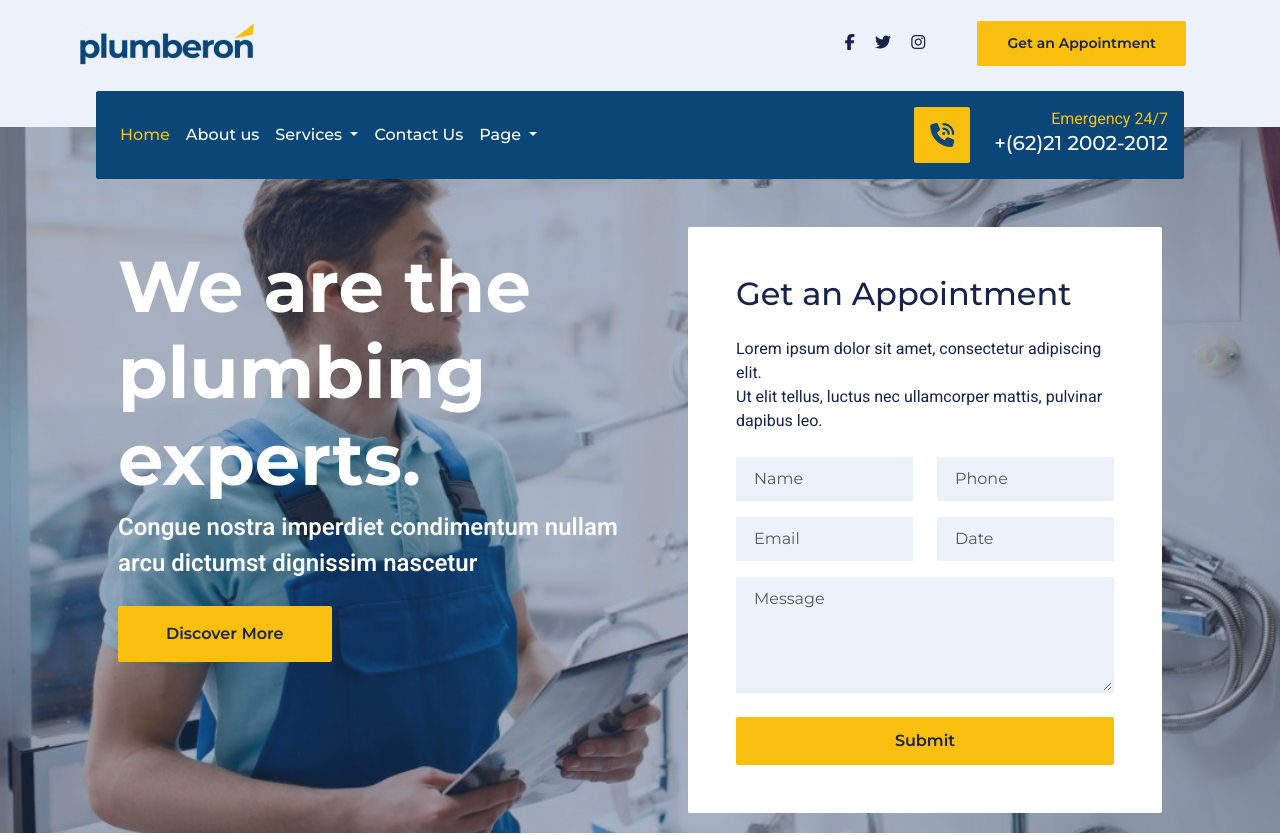
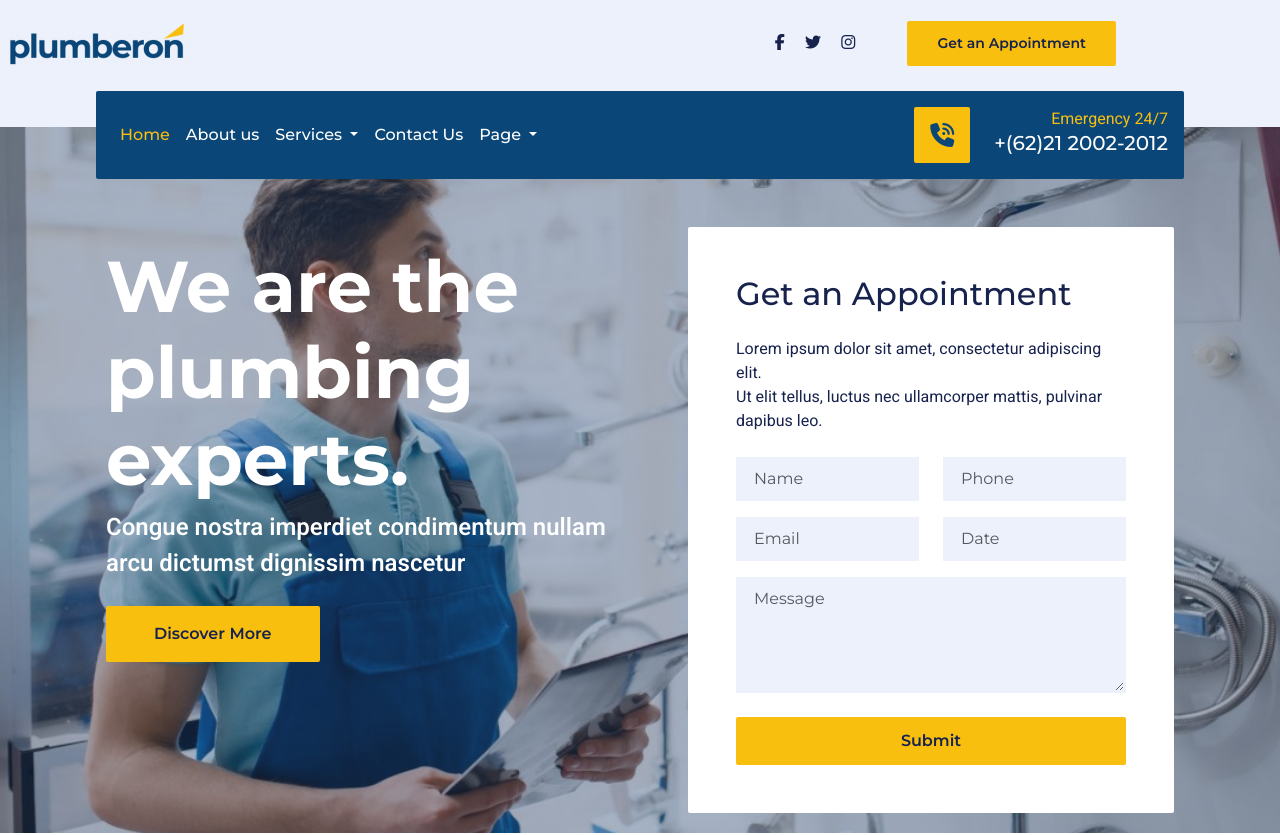
Before and after one commit to AhmedShaabanAl-Saidi/Plumberon, a plain HTML site: page index.html in a window 1280 px wide. Shown: the top 835 px of the page. Drawn offline with Linux system fonts and the light colour scheme.

Commit message:
container-md

```diff
--- a/index.html
+++ b/index.html
@@ -27,7 +27,7 @@
     <!-- Navbar -->
     <!-- Top Navbar -->
     <nav class="navbar secondary-bg-color-2 position-relative">
-        <div class="container p-2 pb-5">
+        <div class="container-md p-2 pb-5">
 
             <img src="CSS/IMG/logo.png" alt="logo">
 
@@ -103,7 +103,7 @@
 
     <!-- header -->
     <header id="home" class="header d-flex justify-content-center align-items-center text-white">
-        <div class="container">
+        <div class="container-md">
             <div class="row">
                 <div class="header-content col-md-6 ps-5 py-md-5 mt-5">
                     <h1 class="text-start display-2 fw-bold">
```
